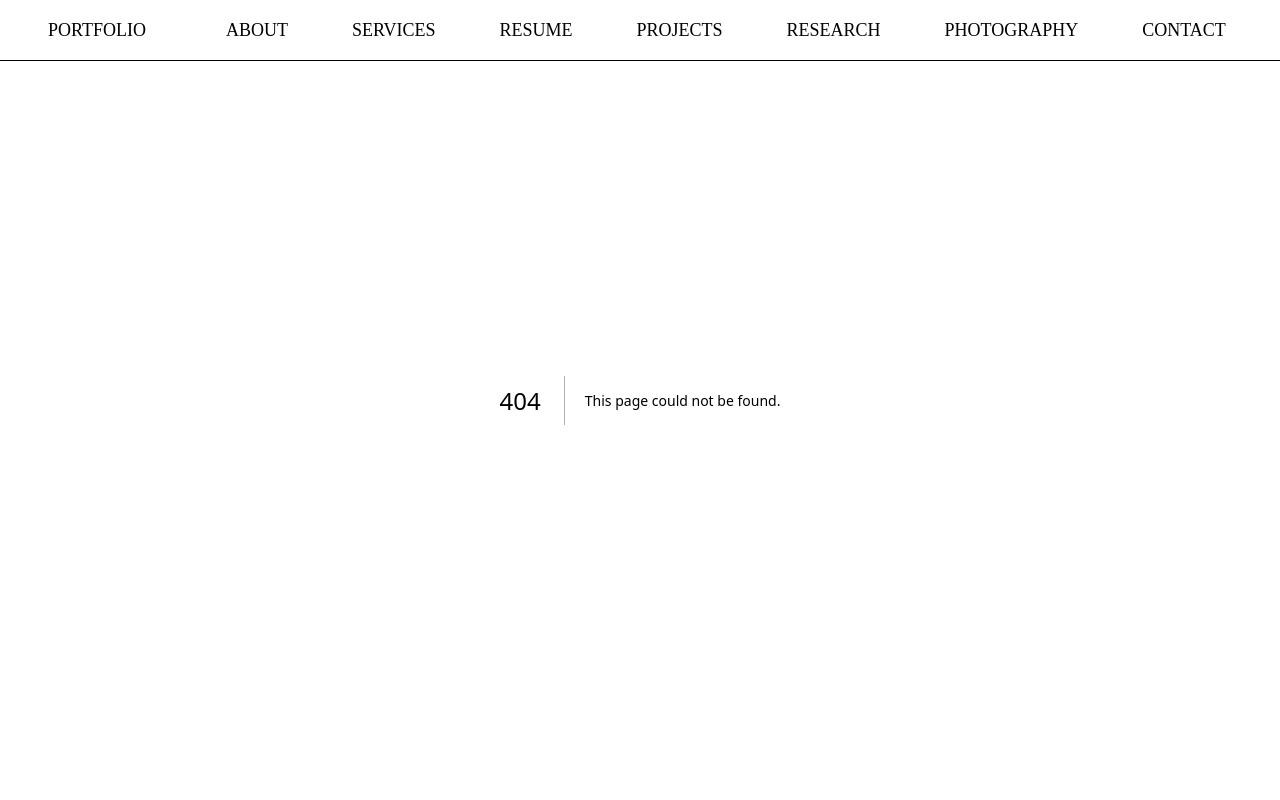
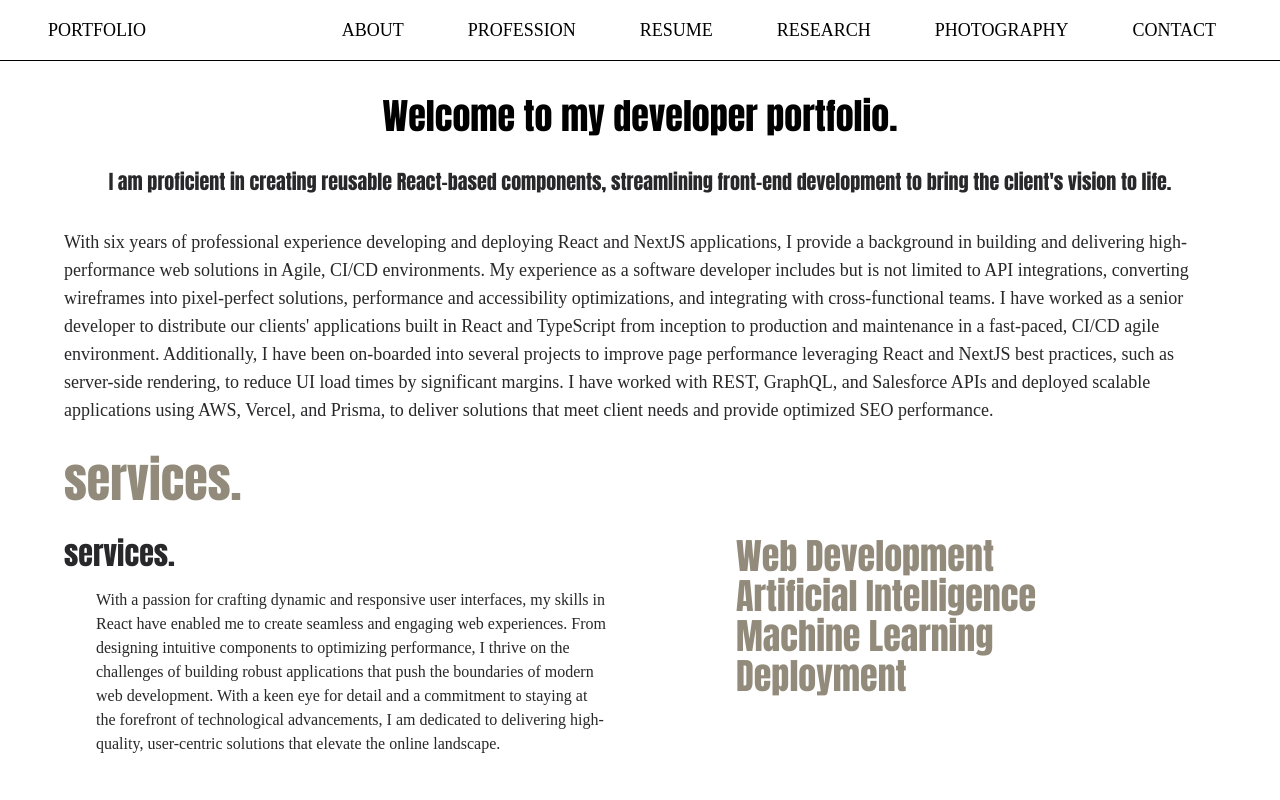
Before and after one commit to kchelvan/personal-site, a Next.js app: page /profession in a window 1280 px wide. Before the commit this address had no page. Shown: the top 800 px of the page. Built offline with nearby package versions, Linux system fonts and the light colour scheme.

Commit message:
Refactor: Moved profession to separate page (#10)

```diff
--- /dev/null
+++ b/src/app/profession/header.tsx
@@ -0,0 +1,36 @@
+import React from 'react';
+
+const ProfessionHeader = () => {
+	return (
+		<div>
+			<div className='flex w-full text-center text-4xl justify-center mt-24'>
+				Welcome to my developer portfolio.
+			</div>
+			<p className='text-2xl lg:text-xl leading-normal text-center mt-8'>
+				I am proficient in creating reusable React-based components,
+				streamlining front-end development to bring the client&apos;s vision to
+				life.
+			</p>
+			<p className='sub-text mt-8 text-lg'>
+				With six years of professional experience developing and deploying React
+				and NextJS applications, I provide a background in building and
+				delivering high-performance web solutions in Agile, CI/CD environments.
+				My experience as a software developer includes but is not limited to API
+				integrations, converting wireframes into pixel-perfect solutions,
+				performance and accessibility optimizations, and integrating with
+				cross-functional teams. I have worked as a senior developer to
+				distribute our clients&apos; applications built in React and TypeScript
+				from inception to production and maintenance in a fast-paced, CI/CD
+				agile environment. Additionally, I have been on-boarded into several
+				projects to improve page performance leveraging React and NextJS best
+				practices, such as server-side rendering, to reduce UI load times by
+				significant margins. I have worked with REST, GraphQL, and Salesforce
+				APIs and deployed scalable applications using AWS, Vercel, and Prisma,
+				to deliver solutions that meet client needs and provide optimized SEO
+				performance.
+			</p>
+		</div>
+	);
+};
+
+export default ProfessionHeader;
--- /dev/null
+++ b/src/app/profession/page.tsx
@@ -0,0 +1,16 @@
+import Projects from '@/features/projects';
+import Services from '@/features/services';
+import React from 'react';
+import ProfessionHeader from './header';
+
+const ProfessionPage = () => {
+	return (
+		<div className='px-8 md:px-16 mx-auto lg:max-w-[1600px]'>
+			<ProfessionHeader />
+			<Services />
+			<Projects />
+		</div>
+	);
+};
+
+export default ProfessionPage;
--- a/src/app/research/page.tsx
+++ b/src/app/research/page.tsx
@@ -7,12 +7,12 @@ const ResearchPage = () => {
 	const [selectedPaper, setSelectedPaper] = useState('');
 	return (
 		<div className='mt-24 mb-8'>
-			<div className='flex w-full text-center text-2xl justify-center mb-8'>
+			<div className='flex w-full text-center text-4xl justify-center mt-24'>
 				Welcome to my research portfolio.
 			</div>
 			<div className='flex w-full justify-center'>
 				<div className='flex flex-col w-4/5 md:w-2/3'>
-					<p className='sub-text '>
+					<p className='sub-text mt-8 text-lg'>
 						My work focuses on the early detection of fake news using artificial
 						intelligence, language learning models, and machine learning. I
 						leverage linguistic and psychological characteristics from text to
@@ -26,7 +26,7 @@ const ResearchPage = () => {
 						and presentation skills. Explore my findings, methodologies, and
 						contributions to the ongoing efforts to combat fake news.
 					</p>
-					<div className='flex flex-row gap-8 md:gap-16 w-full justify-center mt-8'>
+					<div className='flex flex-row gap-8 md:gap-16 w-full justify-center mt-8 md:text-xl'>
 						{PAPERS.map((paper) => (
 							<button
 								key={paper.label}
--- a/src/components/layout/header.tsx
+++ b/src/components/layout/header.tsx
@@ -10,16 +10,12 @@ const ROUTES = [
 		route: '/#about',
 	},
 	{
-		label: 'SERVICES',
-		route: '/#services',
+		label: 'PROFESSION',
+		route: '/profession',
 	},
 	{
 		label: 'RESUME',
 		route: '/resume',
-	},
-	{
-		label: 'PROJECTS',
-		route: '/#projects',
 	},
 	{
 		label: 'RESEARCH',
@@ -118,7 +114,7 @@ const Header = () => {
 				>
 					PORTFOLIO
 				</Link>
-				<div className='hidden flew-row mr-8 @media md:flex'>
+				<div className='hidden flew-row mr-8 lg:flex'>
 					{ROUTES?.map((route) => (
 						<Link
 							key={route.route}
@@ -129,7 +125,7 @@ const Header = () => {
 						</Link>
 					))}
 				</div>
-				<div className='flex flew-row mr-8 md:hidden'>
+				<div className='flex flew-row mr-8 lg:hidden'>
 					<HamburgerMenu />
 				</div>
 			</div>
--- a/src/features/about/index.tsx
+++ b/src/features/about/index.tsx
@@ -5,14 +5,9 @@ import profilePic from '@/public/images/profile_image.webp';
 
 const About = () => {
 	return (
-		<div id='about' className='min-h-screen flex flex-col justify-center pt-32'>
-			<p className='text-4xl lg:text-6xl leading-normal'>
-				I am proficient in creating reusable React-based components,
-				streamlining front-end development to bring the client&apos;s vision to
-				life.
-			</p>
+		<div id='about' className='min-h-screen flex flex-col justify-center'>
 			<div className='grid grid-col-1 xl:grid-cols-2 mt-16'>
-				<div className='relative w-full h-[256px] xl:w-full xl:h-full'>
+				<div className='relative w-full h-[384px] xl:w-full sm:h-[512px] xl:h-full'>
 					<Image
 						alt='Keshopan Chelvan'
 						src={profilePic}
--- a/src/features/hero-card.tsx
+++ b/src/features/hero-card.tsx
@@ -1,7 +1,5 @@
 import React from 'react';
 import About from './about';
-import Services from './services';
-import Projects from './projects';
 import Contact from './contact';
 import HeroBanner from './hero-banner';
 
@@ -11,8 +9,6 @@ const HeroCard = () => {
 			<div className='px-8 md:px-16 mx-auto lg:max-w-[1600px]'>
 				<HeroBanner />
 				<About />
-				<Services />
-				<Projects />
 			</div>
 			<div className='bg-[#edeae5] mt-12'>
 				<Contact />
--- a/src/features/projects/index.tsx
+++ b/src/features/projects/index.tsx
@@ -33,10 +33,7 @@ export const Project = ({
 const Projects = () => {
 	return (
 		<div>
-			<p
-				id='projects'
-				className='select-none text-5xl my-8 text-[#928b7b] pt-24'
-			>
+			<p id='projects' className='select-none text-5xl my-8 text-[#928b7b] '>
 				previous projects.
 			</p>
 			<div className='flex flex-col gap-16 md:gap-12'>
--- a/src/features/services/index.tsx
+++ b/src/features/services/index.tsx
@@ -8,11 +8,8 @@ const Services = () => {
 	const [hoveredService, setHoveredService] = useState('');
 
 	return (
-		<div className='min-h-screen flex flex-col justify-center'>
-			<p
-				id='services'
-				className='select-none pt-24 mt-16 text-5xl my-8 text-[#928b7b]'
-			>
+		<div className='flex flex-col justify-center'>
+			<p id='services' className='select-none text-5xl my-8 text-[#928b7b]'>
 				services.
 			</p>
 			<div className='grid grid-cols-1 lg:grid-cols-2'>
```
Also changed, not shown: 1 other file (tests, documents, lock files or other folders).
